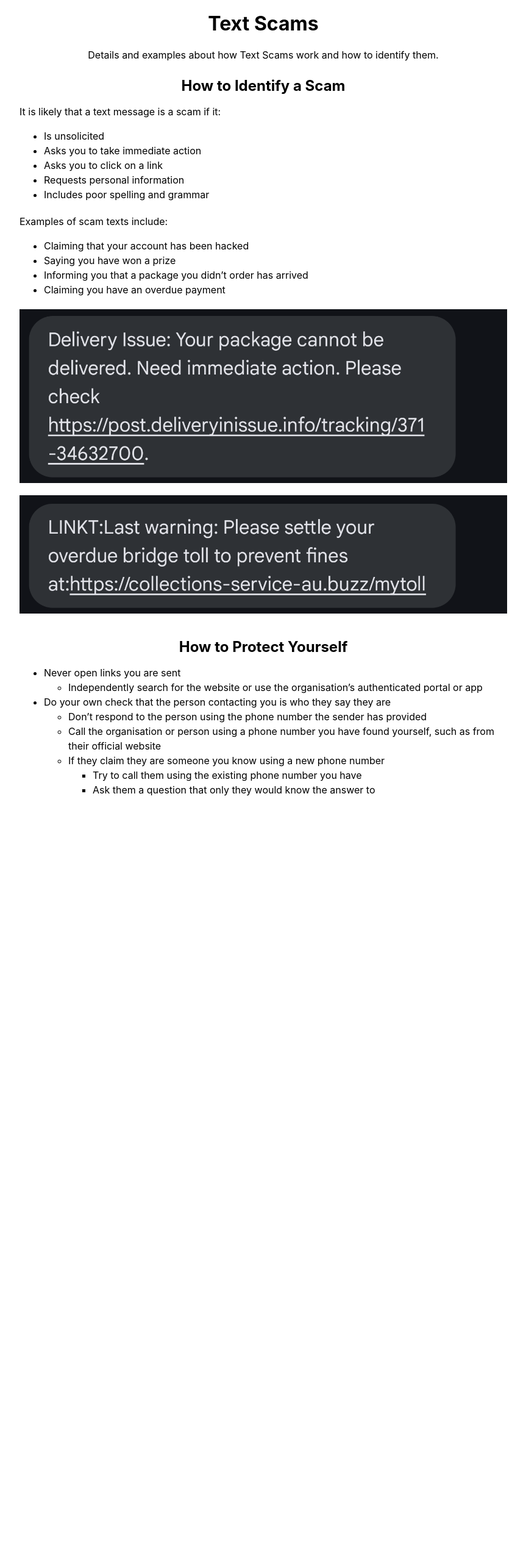
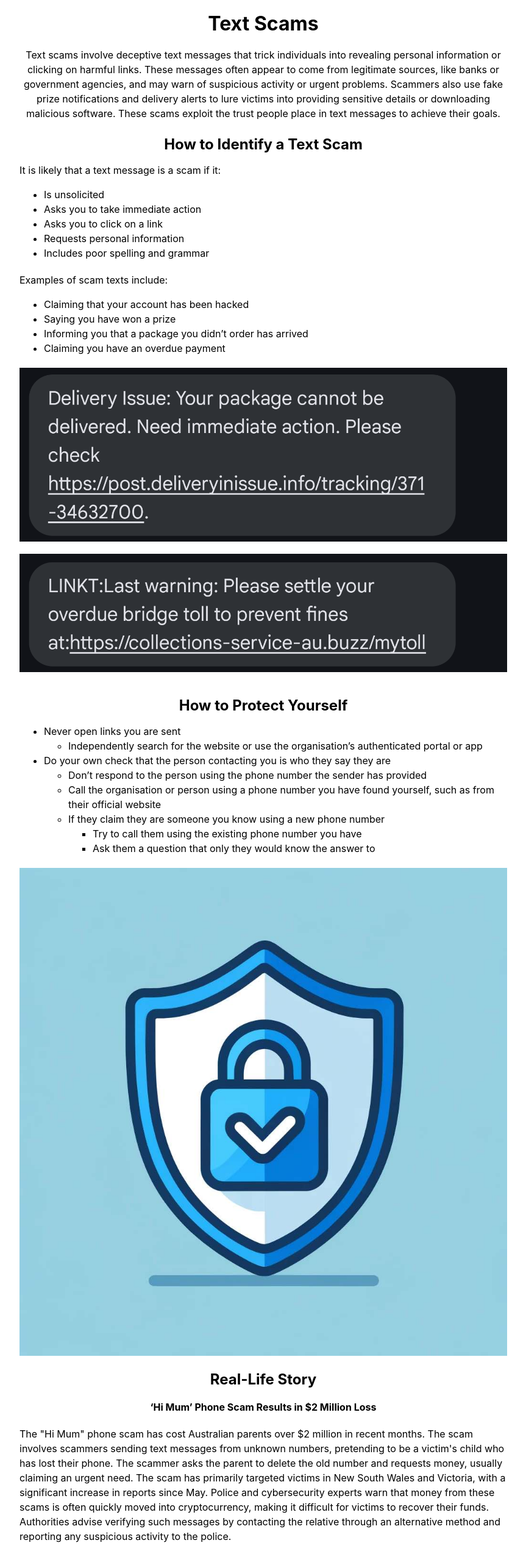
Before and after one commit to YQiZhu/ScamGuard, a React (Create React App) app in the folder scamguard_react/: page /text-scams in a window 1280 px wide. Shown: the part 80-2646 px from the top of the page at 61% size, without its empty margins (208-1071 px from the left). Before the commit the page ends 1447 px from the top, so only its background shows below. Built offline with nearby package versions, Linux system fonts and the light colour scheme.

Commit message:
Update TextScams des and put a real life story

```diff
--- a/scamguard_react/src/IdentifyScams/TextScams.js
+++ b/scamguard_react/src/IdentifyScams/TextScams.js
@@ -2,14 +2,18 @@ import React from 'react';
 import './PhoneScams.css';
 
 function TextScams() {
+    // Go to the real story source
+    const goToOtherPage = () => {
+        window.location.href = 'https://www.9news.com.au/national/hi-mum-cyber-scam-warning-two-million-dollars-stolen/74cbffaf-9e36-4c69-88e4-26b54e730313'; // Replace with the desired URL
+    };
     return (
         <div className="ScamsPage">
             <h2>Text Scams</h2>
-            <p>Details and examples about how Text Scams work and how to identify them.</p>
+            <p>Text scams involve deceptive text messages that trick individuals into revealing personal information or clicking on harmful links. These messages often appear to come from legitimate sources, like banks or government agencies, and may warn of suspicious activity or urgent problems. Scammers also use fake prize notifications and delivery alerts to lure victims into providing sensitive details or downloading malicious software. These scams exploit the trust people place in text messages to achieve their goals.</p>
 
             {/* How to Identify a Scam Section */}
             <section className="scam-identification">
-                <h3>How to Identify a Scam</h3>
+                <h3>How to Identify a Text Scam</h3>
                 <p>
                     It is likely that a text message is a scam if it:
                     <ul>
@@ -57,6 +61,18 @@ function TextScams() {
                       </li>
                     </ul>
                 </p>
+                    <img src="/images/scam_guard_logo.jpg" alt="ScamGuard Logo" className="example-image" />
+
+                    {/* Real-Life Story Section */}
+                    <section className="real-life-story">
+                        <h3>Real-Life Story</h3>
+                        <h4>‘Hi Mum’ Phone Scam Results in $2 Million Loss</h4> {/* Story Title */}
+                        <p>
+                            The "Hi Mum" phone scam has cost Australian parents over $2 million in recent months. The scam involves scammers sending text messages from unknown numbers, pretending to be a victim's child who has lost their phone. The scammer asks the parent to delete the old number and requests money, usually claiming an urgent need. The scam has primarily targeted victims in New South Wales and Victoria, with a significant increase in reports since May. Police and cybersecurity experts warn that money from these scams is often quickly moved into cryptocurrency, making it difficult for victims to recover their funds. Authorities advise verifying such messages by contacting the relative through an alternative method and reporting any suspicious activity to the police.
+                        </p>
+                    </section>
+
+                    {/* Clickable Box with URL Link */}
             </section>
         </div>
     );
```
